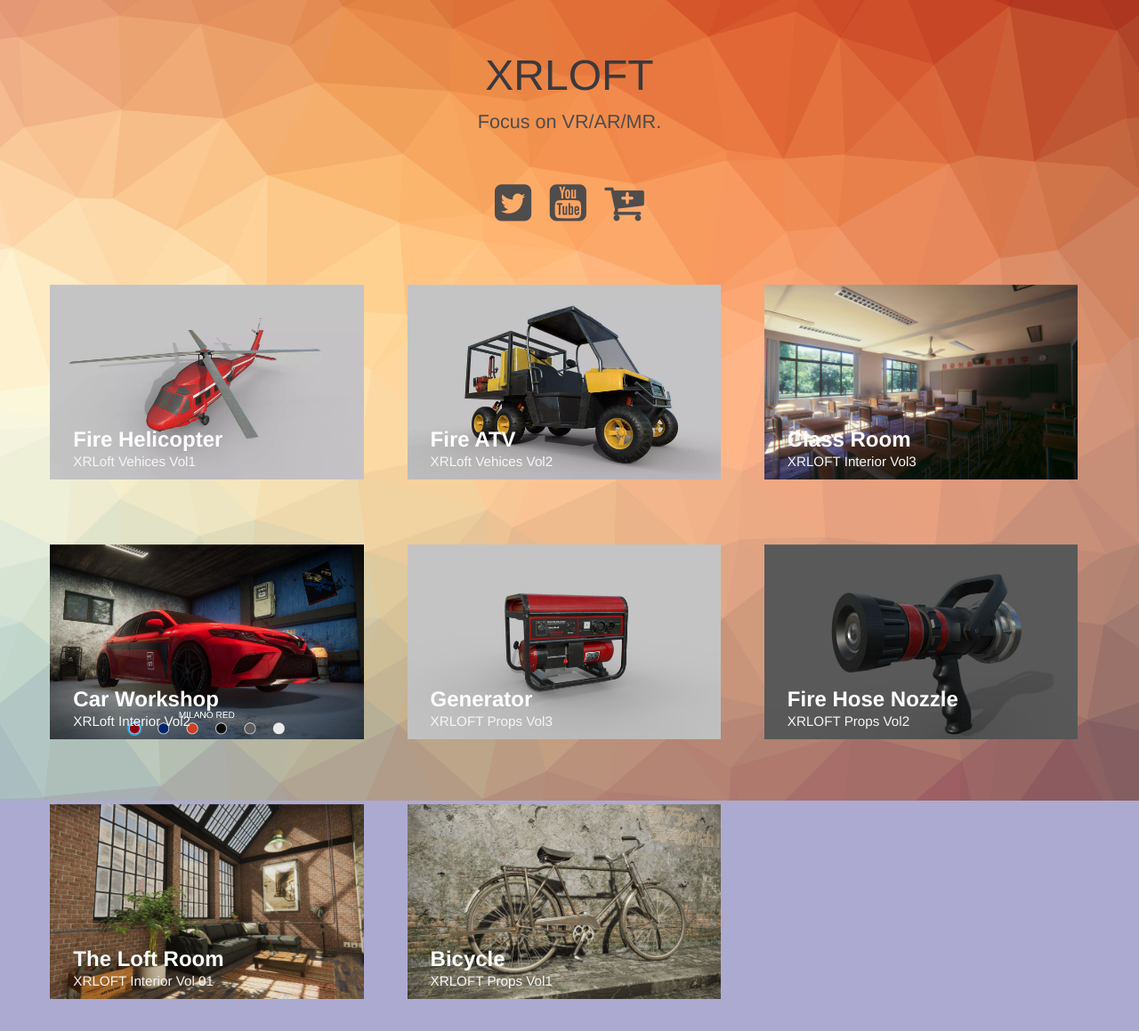
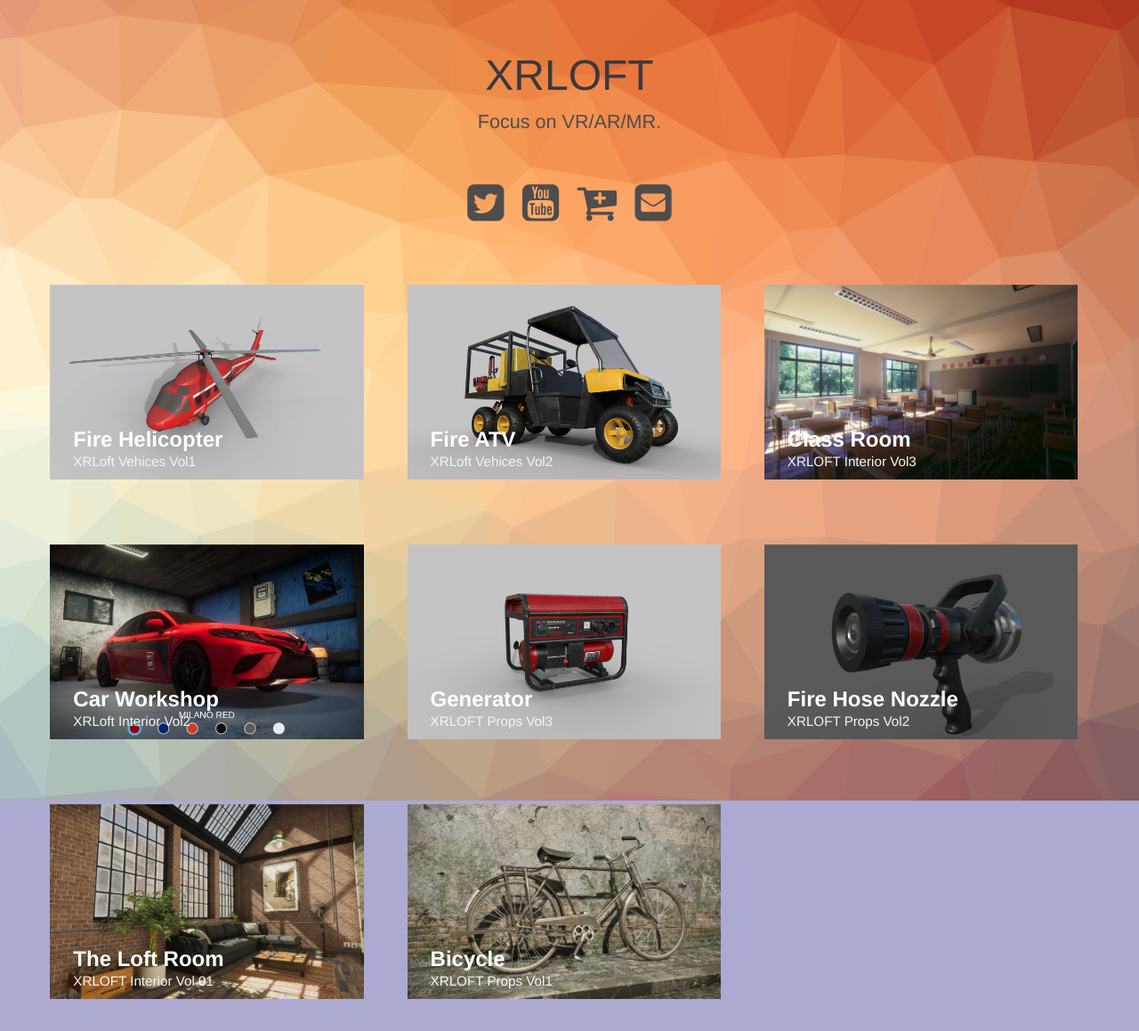
Before and after one commit to yuyiduo/yuyiduo.github.io, a Jekyll site: the page built from index.html, in a window 1280 px wide. Shown: the whole page at 89% size. Built offline with Jekyll 4.4.1, drawn with Linux system fonts in a browser that asks for light colours.

Commit message:
Update index.html

```diff
--- a/index.html
+++ b/index.html
@@ -33,7 +33,7 @@
             <a href="https://twitter.com/XrLoft"target="_blank"><i class="fa fa-twitter-square fa-3x"></i></a>
             <a href="https://www.youtube.com/channel/UCSaIe2LX6Ajs7Ft52MVd-hg" target="_blank"><i class="fa fa-youtube-square fa-3x"></i></a>
             <a href="https://assetstore.unity.com/publishers/40885" target="_blank"><i class="fa fa-cart-plus fa-3x"></i></a>
-            <!-- <a href="#"><i class="fa fa-tumblr-square fa-3x"></i></a> -->
+            <a href="mailto:xrloft@outlook.com"><i class="fa fa-envelope-square fa-3x"></i></a>
         </nav>
     </header>
     <div class="content">
```
